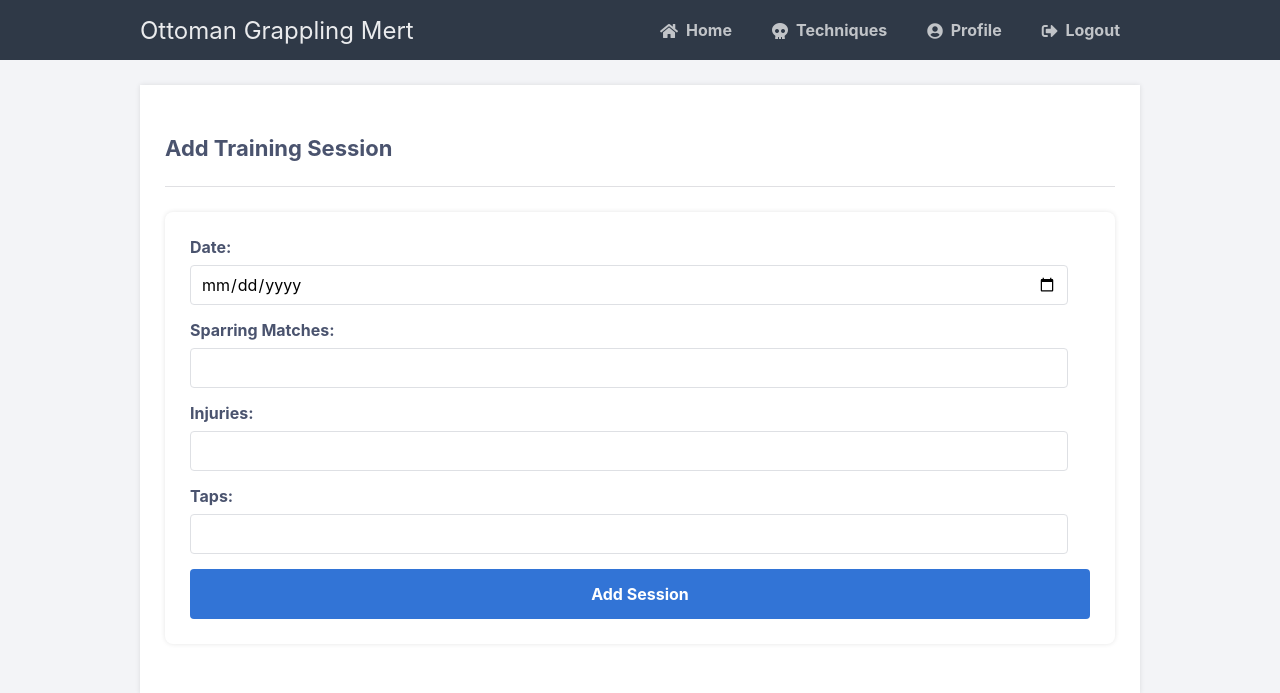
After one commit to AmcaOgl42/BJJ-APP, a Flask app: page /add_session in a window 1280 px wide. The commit adds this page. Shown: the top 693 px of the page. Run offline with Flask 3, Linux system fonts and the light colour scheme; the visitor is signed in with stand-in values (Sample User, id 1); tables that the repository leaves empty or names only in its code hold one stand-in row (values such as "Sample post"); some libraries are stand-ins or nearby versions.

Commit message:
Added technique functionality.

```diff
--- a/app.py
+++ b/app.py
@@ -1,4 +1,4 @@
-from flask import Flask, render_template, request, redirect, url_for, session
+from flask import Flask, render_template, request, redirect, url_for, session, flash
 from flask_mysqldb import MySQL
 import MySQLdb.cursors
 import MySQLdb.cursors, re, hashlib
@@ -48,7 +48,7 @@ def login():
             session['id'] = account['id']
             session['username'] = account['username']
             # Redirect to home page
-            print(session['username'])
+            print(session['id'])
             return redirect(url_for('home'))
         else:
             # Account doesnt exist or username/password incorrect
@@ -113,12 +113,15 @@ def register():
 #-------------------------------------------------------------------------------------------------------
 
 # http://localhost:5000/pythonlogin/home - this will be the home page, only accessible for logged in users
-@app.route('/pythonlogin/home')
+@app.route('/')
 def home():
     # Check if the user is logged in
     if 'loggedin' in session:
         # User is loggedin show them the home page
-        return render_template('home.html', username=session['username'])
+        cursor = mysql.connection.cursor(MySQLdb.cursors.DictCursor)
+        cursor.execute('SELECT * FROM trainingsdaten WHERE user_id = %s', (session['id'],))
+        training_data = cursor.fetchone()
+        return render_template('home.html', username=session['username'], training_data=training_data)
     # User is not loggedin redirect to login page
     return redirect(url_for('login'))
 
@@ -128,12 +131,116 @@ def home():
 @app.route('/pythonlogin/profile')
 def profile():
     # Check if the user is logged in
-    if 'loggedin' in session:
-        # We need all the account info for the user so we can display it on the profile page
+    if 'loggedin' not in session:
+        return redirect(url_for('login'))
+    # We need all the account info for the user so we can display it on the profile page
+    cursor = mysql.connection.cursor(MySQLdb.cursors.DictCursor)
+    cursor.execute('SELECT * FROM accounts WHERE id = %s', (session['id'],))
+    account = cursor.fetchone()
+    # Show the profile page with account info
+    return render_template('profile.html', account=account)
+
+#-------------------------------------------------------------------------------------------------------
+
+@app.route('/add_session', methods=['GET', 'POST'])
+def add_session():
+    if 'loggedin' not in session:
+        return redirect(url_for('login'))
+    if request.method == 'POST':
+        # Retrieve form data
+        session_date = request.form['date']
+        sparring_matches = int(request.form['sparring_matches'])
+        injuries = request.form.get('injuries', '')
+        taps = int(request.form['taps'])
+        user_id = session['id']
+
+        # Create a new session entry
         cursor = mysql.connection.cursor(MySQLdb.cursors.DictCursor)
-        cursor.execute('SELECT * FROM accounts WHERE id = %s', (session['id'],))
-        account = cursor.fetchone()
-        # Show the profile page with account info
-        return render_template('profile.html', account=account)
-    # User is not logged in redirect to login page
-    return redirect(url_for('login'))
+        cursor.execute('INSERT INTO sessions (user_id, date, sparring_matches, injuries, taps) VALUES (%s, %s, %s, %s, %s)',
+                       (user_id, session_date, sparring_matches, injuries, taps))
+        mysql.connection.commit()
+
+        # Update the cumulative totals in trainingsdaten
+        cursor.execute('SELECT * FROM trainingsdaten WHERE user_id = %s', (user_id,))
+        training_data = cursor.fetchone()
+
+        if training_data:
+            # Aggregate injuries
+
+
+            cursor.execute('UPDATE trainingsdaten SET training_sessions = training_sessions + 1, '
+                           'sparring_matches = sparring_matches + %s, '
+                           'injuries = injuries + %s, '
+                           'taps = taps + %s '
+                           'WHERE user_id = %s',
+                           (sparring_matches, injuries, taps, user_id))
+        else:
+            cursor.execute('INSERT INTO trainingsdaten (user_id, training_sessions, sparring_matches, injuries, taps) VALUES (%s, %s, %s, %s, %s)',
+                           (user_id, 1, sparring_matches, injuries, taps))
+
+        mysql.connection.commit()
+        cursor.close()
+
+        flash('Session added successfully!', 'success')
+        return redirect(url_for('home'))
+
+    return render_template('add_session.html')
+
+
+#-------------------------------------------------------------------------------------------------------
+
+
+@app.route('/add_technique', methods=['GET', 'POST'])
+def add_technique():
+    if 'loggedin' not in session:
+        return redirect(url_for('login'))
+
+    if request.method == 'POST':
+        # Retrieve form data
+        name = request.form['name']
+        description = request.form['description']
+        user_id = session['id']
+
+        # Create a new session entry
+        cursor = mysql.connection.cursor(MySQLdb.cursors.DictCursor)
+        cursor.execute('INSERT INTO techniques (user_id, name, description) VALUES (%s, %s, %s)',
+                       (user_id, name, description))
+        mysql.connection.commit()
+        cursor.close()
+
+        flash('Technique added successfully!', 'success')
+        return redirect(url_for('home'))
+
+    return render_template('add_technique.html')
+
+#-------------------------------------------------------------------------------------------------------
+
+@app.route('/techniques')
+def list_techniques():
+    if 'loggedin' not in session:
+        return redirect(url_for('login'))
+
+    cursor = mysql.connection.cursor(MySQLdb.cursors.DictCursor)
+    cursor.execute('SELECT * FROM techniques WHERE user_id = %s', (session['id'],))
+    techniques = cursor.fetchall()
+    cursor.close()
+
+    return render_template('techniques.html', techniques=techniques)
+
+
+#-------------------------------------------------------------------------------------------------------
+
+
+@app.route('/delete_technique/<int:technique_id>', methods=['POST'])
+def delete_technique(technique_id):
+    if 'loggedin' not in session:
+        return redirect(url_for('login'))
+
+    cursor = mysql.connection.cursor(MySQLdb.cursors.DictCursor)
+    # Ensure the technique belongs to the current user before deleting
+    cursor.execute('DELETE FROM techniques WHERE id = %s AND user_id = %s', (technique_id, session['id']))
+    mysql.connection.commit()
+    cursor.close()
+
+    flash('Technique deleted successfully!', 'success')
+    return redirect(url_for('list_techniques'))
--- /dev/null
+++ b/hello.py
@@ -0,0 +1,3 @@
+Hallo, ich verkaufe hier eine AirPods MAX nacharmung. welche von den "Orginalen" im Ton nicht zu unterscheiden sind (vor Ort kann man sich auch davon selbst überzeugen).
+Seriennummer als auch Noise cancelling etc. sind da und funktionieren einwandfrei.
+Bei Fragen und Interesse gerne anschreiben :).
--- a/static/style.css
+++ b/static/style.css
@@ -145,3 +145,62 @@ body.loggedin {
   padding: 5px;
   margin: 0 0 10px 0;
 }
+.form-container {
+    background-color: #ffffff;
+    padding: 20px;
+    box-shadow: 0 0 9px 0 rgba(0, 0, 0, 0.3);
+    border-radius: 8px;
+}
+
+/* Form labels */
+.form-container label {
+    display: block;
+    margin-bottom: 8px;
+    font-weight: bold;
+    color: #4a536e;
+}
+
+/* Form input fields */
+.form-container input[type="date"],
+.form-container input[type="number"],
+.form-container input[type="text"] {
+    width: calc(100% - 22px);
+    height: 40px;
+    border: 1px solid #dee0e4;
+    margin-bottom: 15px;
+    padding: 0 10px;
+    border-radius: 4px;
+}
+
+/* Submit button */
+.form-container input[type="submit"] {
+    width: 100%;
+    padding: 15px;
+    background-color: #3274d6;
+    border: 0;
+    cursor: pointer;
+    font-weight: bold;
+    color: #ffffff;
+    border-radius: 4px;
+    transition: background-color 0.2s;
+}
+
+.form-container input[type="submit"]:hover {
+    background-color: #2868c7;
+    transition: background-color 0.2s;
+}
+.btn-delete {
+    display: inline-block;
+    padding: 8px 15px;
+    background-color: #d9534f;
+    color: #ffffff;
+    border: none;
+    border-radius: 4px;
+    cursor: pointer;
+    font-weight: bold;
+    transition: background-color 0.2s;
+}
+
+.btn-delete:hover {
+    background-color: #c9302c;
+}
--- /dev/null
+++ b/templates/add_session.html
@@ -0,0 +1,26 @@
+{% extends 'layout.html' %}
+
+{% block title %}Home{% endblock %}
+
+{% block content %}
+<div class="content">
+    <h2>Add Training Session</h2>
+    <div class="form-container">
+        <form action="{{ url_for('add_session') }}" method="post">
+            <label for="date">Date:</label>
+            <input type="date" id="date" name="date" required><br>
+
+            <label for="sparring_matches">Sparring Matches:</label>
+            <input type="number" id="sparring_matches" name="sparring_matches" min="0" required><br>
+
+            <label for="injuries">Injuries:</label>
+            <input type="text" id="injuries" name="injuries"><br>
+
+            <label for="taps">Taps:</label>
+            <input type="number" id="taps" name="taps" min="0" required><br>
+
+            <input type="submit" value="Add Session">
+        </form>
+    </div>
+</div>
+{% endblock %}
--- a/templates/layout.html
+++ b/templates/layout.html
@@ -11,6 +11,7 @@
 			<div>
 				<h1>Ottoman Grappling Mert </h1>
                 <a href="{{ url_for('home') }}"><i class="fas fa-home"></i>Home</a>
+				<a href="{{ url_for('list_techniques') }}"><i class="fas fa-solid fa-skull"></i>Techniques</a>
 				<a href="{{ url_for('profile') }}"><i class="fas fa-user-circle"></i>Profile</a>
 				<a href="{{ url_for('logout') }}"><i class="fas fa-sign-out-alt"></i>Logout</a>
 			</div>
```
Also changed, not shown: templates/add_technique.html (added, +20 -0 lines), templates/home.html (+31 -4 lines), templates/techniques.html (added, +44 -0 lines).
